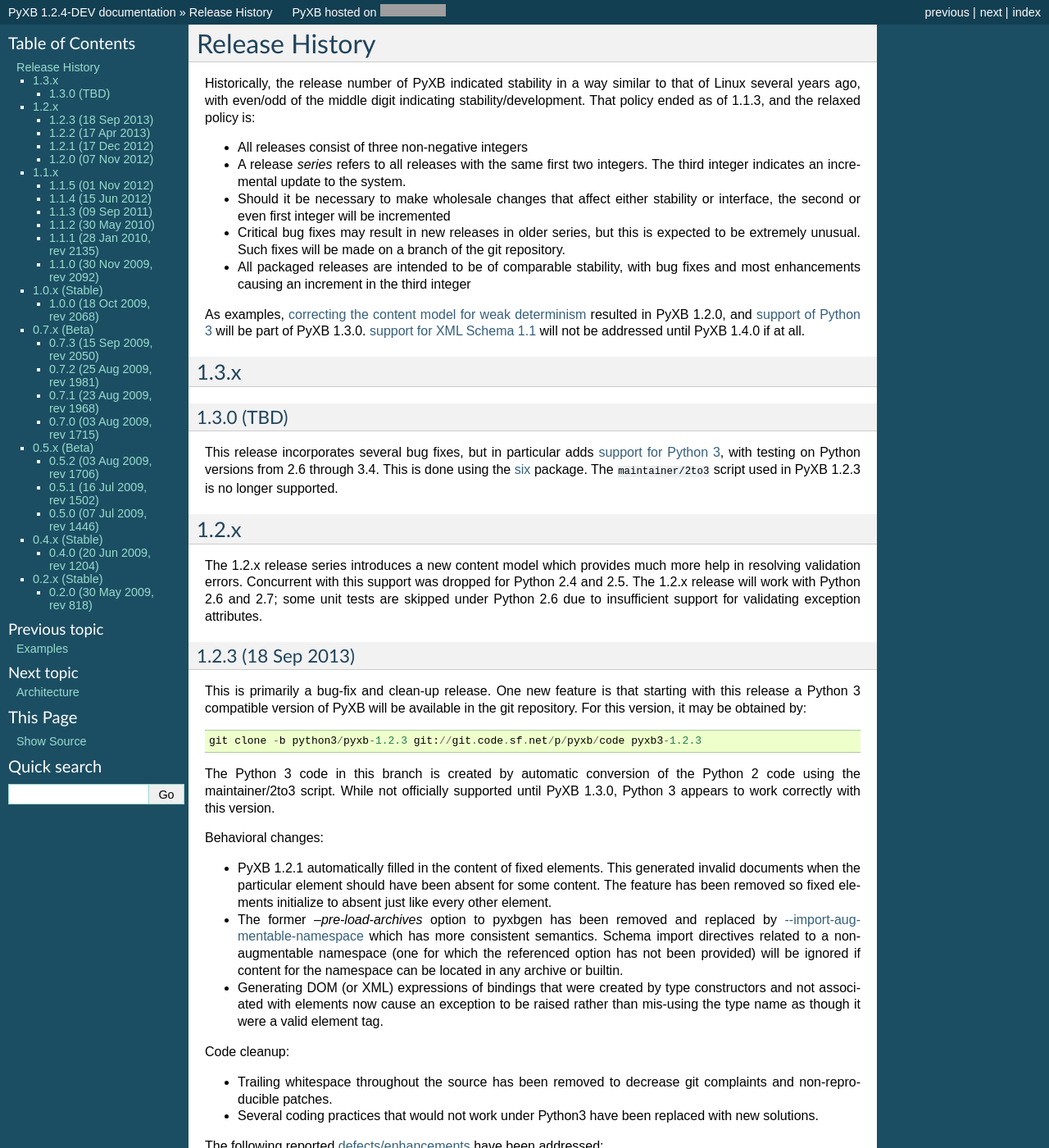
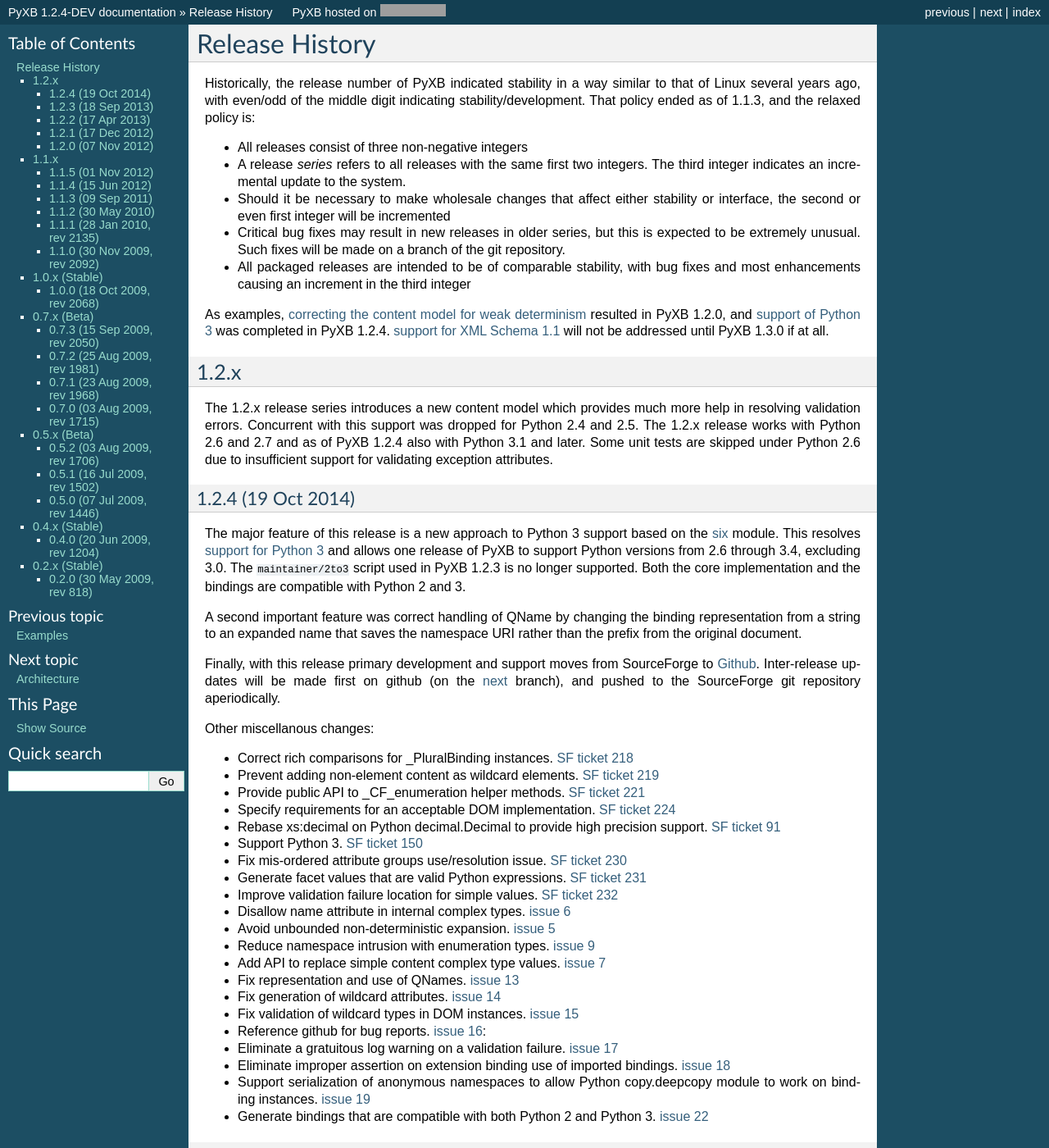
Before and after one commit to pabigot/pyxb, a Sphinx documentation site: the page built from doc/releases.txt, in a window 1280 px wide and 1400 px high. Shown: the whole window at 82% size. Built offline with Sphinx 7.4.7, drawn with Linux system fonts in a browser that asks for light colours; pages that are not in the unit, such as notebooks, are missing from menus; some of the changed text lies outside the part shown; grey boxes are pictures that could not be loaded.

Commit message:
doc: update for release

```diff
--- a/doc/extapi.py
+++ b/doc/extapi.py
@@ -96,7 +96,7 @@
 
 def ticket_role(role, rawtext, text, lineno, inliner, options={}, content=[]):
     """
-    Role `:ticket:` generates references to Trac tickets.
+    Role `:ticket:` generates references to SourceForge tickets.
     """
     trac_root = 'https://sourceforge.net/p/pyxb/tickets'
 
@@ -111,7 +111,28 @@
 
     uri = '%s/%s/' % (trac_root, ticket)
     if label is None:
-        label = '#%s' % (ticket,)
+        label = 'SF ticket %s' % (ticket,)
+    node = nodes.reference(rawtext, label, refuri=uri, **options)
+
+    return [node], []
+
+def issue_role(role, rawtext, text, lineno, inliner, options={}, content=[]):
+    """
+    Role `:issue:` generates references to github issues.
+    """
+    issue_root = 'https://github.com/pabigot/pyxb/issues'
+
+    # assume module is references
+
+    mo = __Reference_re.match(text)
+    label = None
+    if mo is not None:
+        ( label, text ) = mo.group(1, 2)
+    ticket = text.strip()
+
+    uri = '%s/%s/' % (issue_root, ticket)
+    if label is None:
+        label = 'issue %s' % (ticket,)
     node = nodes.reference(rawtext, label, refuri=uri, **options)
 
     return [node], []
@@ -142,4 +163,5 @@
     app.add_config_value('epydoc_basedir', 'api', False)
     app.add_config_value('epydoc_prefix', 'doc/html/', False)
     app.add_role('ticket', ticket_role)
+    app.add_role('issue', issue_role)
     app.add_role('pyex', pyex_role)
--- a/doc/releases.txt
+++ b/doc/releases.txt
@@ -26,38 +26,77 @@
   fixes and most enhancements causing an increment in the third integer
 
 As examples, :ticket:`correcting the content model for weak determinism <112>`
-resulted in PyXB 1.2.0, and :ticket:`support of Python 3 <150>` will be part of
-PyXB 1.3.0.  :ticket:`support for XML Schema 1.1 <217>` will not be addressed
-until PyXB 1.4.0 if at all.
+resulted in PyXB 1.2.0, and :ticket:`support of Python 3 <150>` was completed
+in PyXB 1.2.4.  :ticket:`support for XML Schema 1.1 <217>` will not be addressed
+until PyXB 1.3.0 if at all.
 
-
-.. _pyxb-1.3.0:
-
-1.3.x
-=====
-
-1.3.0 (TBD)
--------------------
-
-This release incorporates several bug fixes, but in particular adds
-:ticket:`support for Python 3 <150>`, with testing on Python versions from 2.6
-through 3.4.  This is done using the `six <http://pypi.python.org/pypi/six>`_
-package.  The ``maintainer/2to3`` script used in PyXB 1.2.3 is no longer
-supported.
 
 1.2.x
 =====
 
 The 1.2.x release series introduces a new content model which provides much
 more help in resolving validation errors.  Concurrent with this support was
-dropped for Python 2.4 and 2.5.  The 1.2.x release will work with Python 2.6
-and 2.7; some unit tests are skipped under Python 2.6 due to insufficient
-support for validating exception attributes.
+dropped for Python 2.4 and 2.5.  The 1.2.x release works with Python 2.6 and
+2.7 and as of PyXB 1.2.4 also with Python 3.1 and later.  Some unit tests are
+skipped under Python 2.6 due to insufficient support for validating exception
+attributes.
+
+.. _pyxb-1.2.4:
+
+1.2.4 (19 Oct 2014)
+-------------------
+
+The major feature of this release is a new approach to Python 3 support based
+on the `six <https://pypi.python.org/pypi/six/>`_ module.  This resolves
+:ticket:`support for Python 3 <150>` and allows one release of PyXB to support
+Python versions from 2.6 through 3.4, excluding 3.0.  The ``maintainer/2to3``
+script used in PyXB 1.2.3 is no longer supported.  Both the core
+implementation and the bindings are compatible with Python 2 and 3.
+
+A second important feature was correct handling of QName by changing the
+binding representation from a string to an expanded name that saves the
+namespace URI rather than the prefix from the original document.
+
+Finally, with this release primary development and support moves from
+SourceForge to `Github <https://github.com/pabigot/pyxb>`_.  Inter-release
+updates will be made first on github (on the `next
+<https://github.com/pabigot/pyxb/tree/next>`_ branch), and pushed to the
+SourceForge git repository aperiodically.
+
+Other miscellanous changes:
+
+- Correct rich comparisons for _PluralBinding instances.  :ticket:`218`
+- Prevent adding non-element content as wildcard elements.  :ticket:`219`
+- Provide public API to _CF_enumeration helper methods. :ticket:`221`
+- Specify requirements for an acceptable DOM implementation. :ticket:`224`
+- Rebase xs:decimal on Python decimal.Decimal to provide high precision
+  support. :ticket:`91`
+- Support Python 3. :ticket:`150`
+- Fix mis-ordered attribute groups use/resolution issue.  :ticket:`230`
+- Generate facet values that are valid Python expressions.  :ticket:`231`
+- Improve validation failure location for simple values. :ticket:`232`
+- Disallow name attribute in internal complex types.  :issue:`6`
+- Avoid unbounded non-deterministic expansion.  :issue:`5`
+- Reduce namespace intrusion with enumeration types.  :issue:`9`
+- Add API to replace simple content complex type values. :issue:`7`
+- Fix representation and use of QNames.  :issue:`13`
+- Fix generation of wildcard attributes. :issue:`14`
+- Fix validation of wildcard types in DOM instances.  :issue:`15`
+- Reference github for bug reports.  :issue:`16`:
+- Eliminate a gratuitous log warning on a validation failure.  :issue:`17`
+- Eliminate improper assertion on extension binding use of imported bindings.
+  :issue:`18`
+- Support serialization of anonymous namespaces to allow Python copy.deepcopy
+  module to work on binding instances.  :issue:`19`
+- Generate bindings that are compatible with both Python 2 and Python 3.
+  :issue:`22`
 
 .. _pyxb-1.2.3:
 
 1.2.3 (18 Sep 2013)
 -------------------
+
+Documentation: http://pyxb.sourceforge.net/PyXB-1.2.3
 
 This is primarily a bug-fix and clean-up release.  One new feature is that
 starting with this release a Python 3 compatible version of PyXB will be
```
Also changed, not shown: doc/index.txt (+19 -12 lines), 1 other file.
